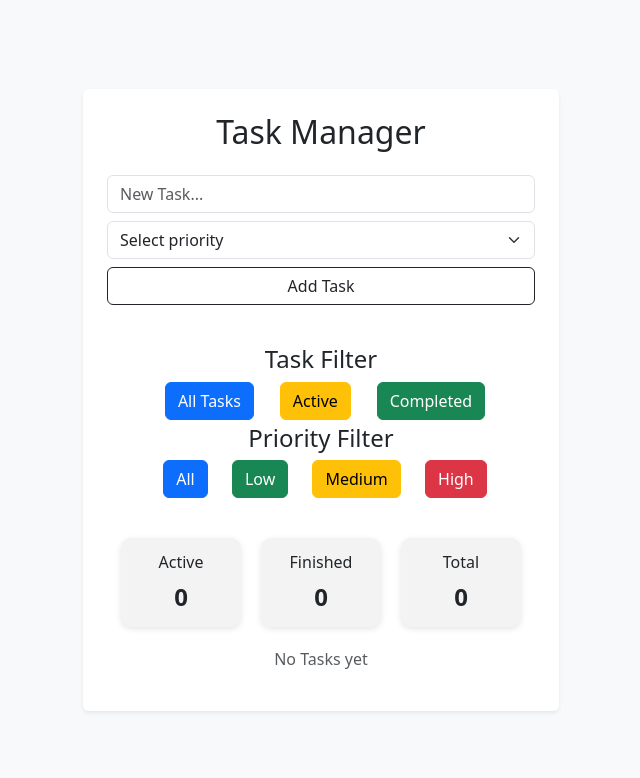
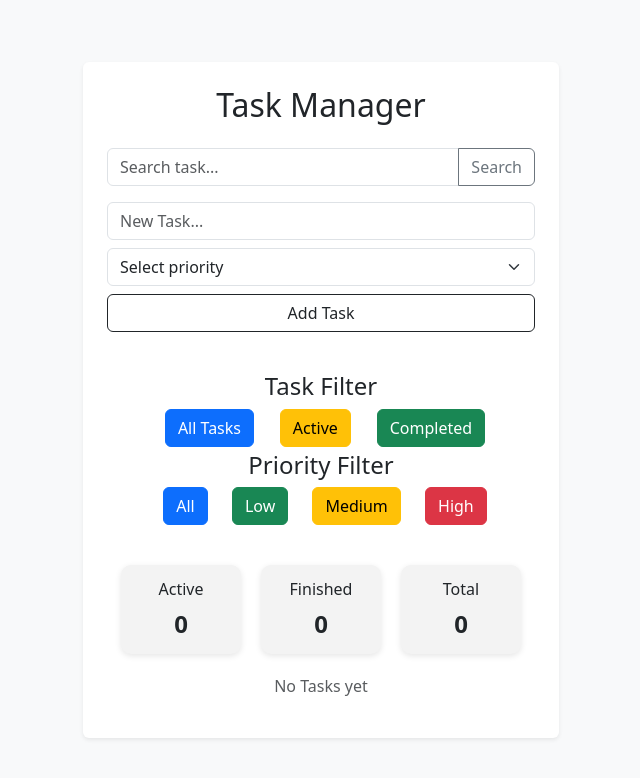
Before and after one commit to marconovas/To-Do-App, a React (Vite) app: page / in a window 1280 px wide. Shown: the top 778 px of the page, without its empty margins (319-959 px from the left). Built offline with nearby package versions, Linux system fonts and the light colour scheme.

Commit message:
search task added

```diff
--- a/src/App.jsx
+++ b/src/App.jsx
@@ -5,6 +5,7 @@ import TaskList from "./Components/TaskList";
 import FilterBar from "./Components/FilterBar";
 import TaskCounter from "./Components/TaskCounter";
 import ClearButton from "./Components/ClearButton";
+import SearchBar from "./Components/SearchBar";
 
 function App() {
 
@@ -26,6 +27,9 @@ function App() {
   const finished = tasks.filter(task => task.completed);
   const totalTasks = active.length + finished.length;
 
+  //SEARCHING
+  const [searchTask, setSearchTask] = useState("");
+
 
   //FILTERS
   const filteredTasks =
@@ -37,7 +41,12 @@ function App() {
     .filter(task => {
       if(priorityFilter === "all") return true;
       return task.priority === priorityFilter;
-    });
+    })
+    .filter(task => {
+      return task.text
+      .toLowerCase()
+      .includes(searchTask.trim().toLowerCase());
+    })
 
   const addTask = (newTask) => {
     setTasks(prev => [...prev, newTask]);
@@ -85,6 +94,8 @@ function App() {
         <Card className="p-4 shadow-sm border-0">
 
           <h2 className="text-center mb-4">Task Manager</h2>
+
+          <SearchBar searchTask={searchTask} setSearchTask={setSearchTask} />
 
           <TaskForm addTasks={addTask}/>
 
--- /dev/null
+++ b/src/Components/SearchBar.jsx
@@ -0,0 +1,27 @@
+import { useState } from "react";
+import { Button, Form, InputGroup } from "react-bootstrap";
+
+
+export default function SearchBar ({ setSearchTask }) {
+    const [search, setSearch] = useState("");
+
+    return(
+        <div>
+            <InputGroup className="mb-3">
+                <Form.Control
+                    type="text"
+                    placeholder="Search task..."
+                    value={search}
+                    onChange={(e) => setSearch(e.target.value)}
+                />
+
+                <Button
+                    variant="outline-secondary"
+                    onClick={() => setSearchTask(search)}
+                >
+                    Search
+                </Button>
+            </InputGroup>
+        </div>
+    )
+}
```
